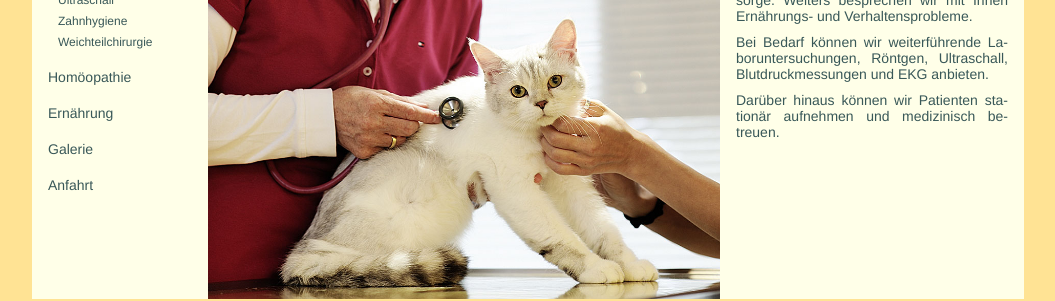
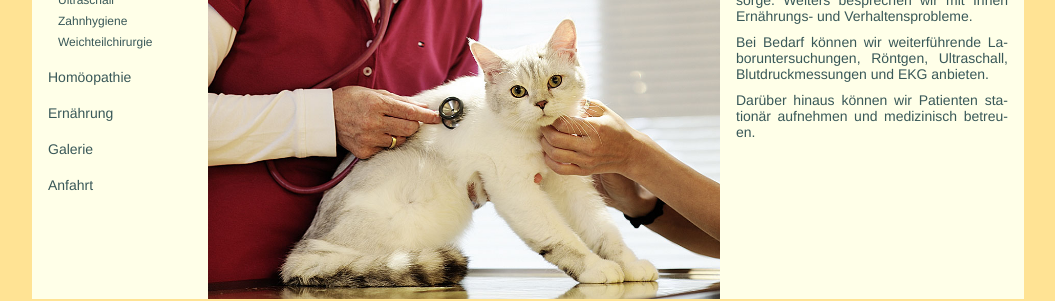
Before and after one commit to richardtraindl/tierarztpraxis-kaiserstrasse.at, a Jekyll site: the page built from schulmedizin.html, in a window 1280 px wide. Shown: the part 381-682 px from the top of the page, without its empty margins (112-1167 px from the left). Built offline with Jekyll 4.4.1, drawn with Linux system fonts in a browser that asks for light colours.

Commit message:
textänderungen

```diff
--- a/_includes/schulmedizin/allgemeine_leistungen.html
+++ b/_includes/schulmedizin/allgemeine_leistungen.html
@@ -25,6 +25,6 @@
     <div class="small-gap"></div>
 
     <p>
-      Darüber hinaus können wir Patienten sta- tionär aufnehmen und medizinisch be- treuen.
+      Darüber hinaus können wir Patienten sta- tionär aufnehmen und medizinisch betreu- en.
     </p>
   </div>
```
